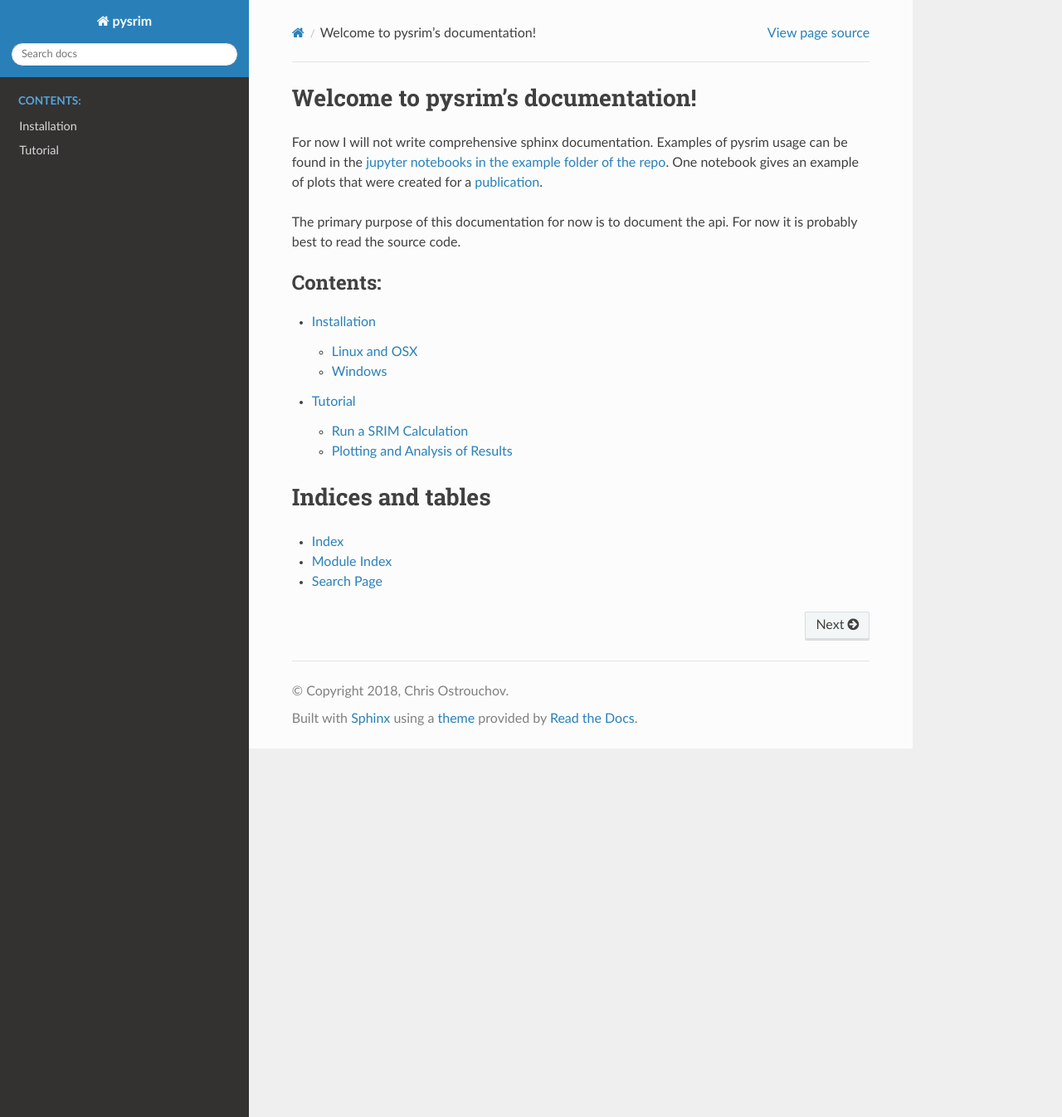
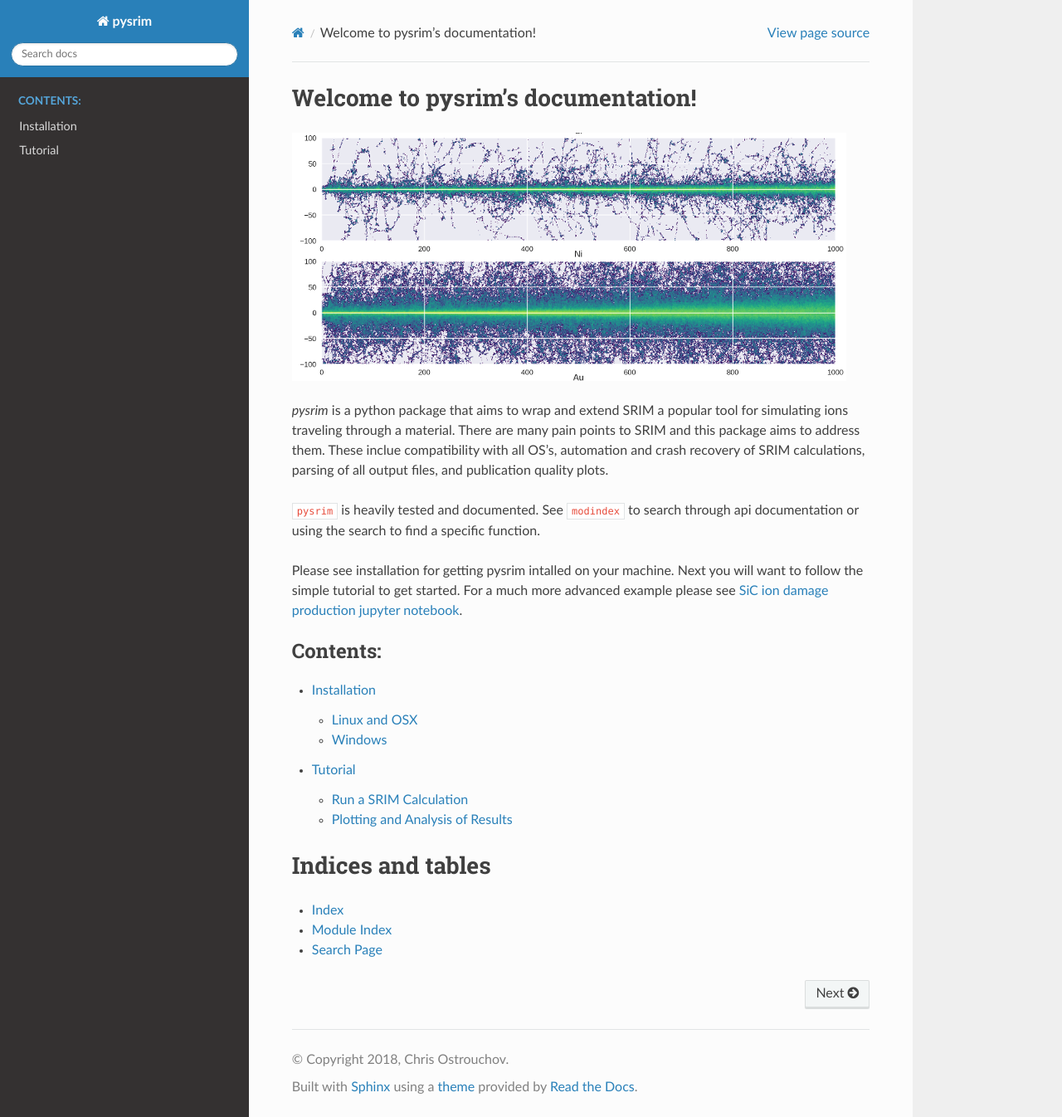
Before and after one commit to costrouc/pysrim, a Sphinx documentation site: the page built from docs/index.rst, in a window 1280 px wide and 1346 px high. Shown: the whole window at 83% size. Built offline with Sphinx 7.4.7 and the Read the Docs theme 2.0.0, drawn with Linux system fonts in a browser that asks for light colours.

Commit message:
Addig index documentation

```diff
--- a/docs/index.rst
+++ b/docs/index.rst
@@ -6,15 +6,25 @@
 Welcome to pysrim's documentation!
 ==================================
 
-For now I will not write comprehensive sphinx documentation. Examples
-of pysrim usage can be found in the `jupyter notebooks in the example
-folder of the repo
-<https://gitlab.com/costrouc/srim-python/tree/master/examples/notebooks>`_. One
-notebook gives an example of plots that were created for a
-`publication <https://doi.org/10.1016/j.cossms.2017.09.003>`_.
+.. image:: ../examples/images/length-heatmap-log-cropped.png
 
-The primary purpose of this documentation for now is to document the
-api. For now it is probably best to read the source code.
+`pysrim` is a python package that aims to wrap and extend SRIM a
+popular tool for simulating ions traveling through a material. There
+are many pain points to SRIM and this package aims to address
+them. These inclue compatibility with all OS's, automation and crash
+recovery of SRIM calculations, parsing of all output files, and
+publication quality plots.
+
+``pysrim`` is heavily tested and documented. See ``modindex`` to
+search through api documentation or using the search to find a
+specific function.
+
+Please see installation for getting pysrim intalled on your
+machine. Next you will want to follow the simple tutorial to get
+started. For a much more advanced example please see `SiC ion damage
+production jupyter notebook
+<https://gitlab.com/costrouc/srim-python/blob/master/examples/notebooks/SiC.ipynb>`_.
+
 
 .. toctree::
    :maxdepth: 2
```
Also changed, not shown: README.md (+15 -23 lines).
